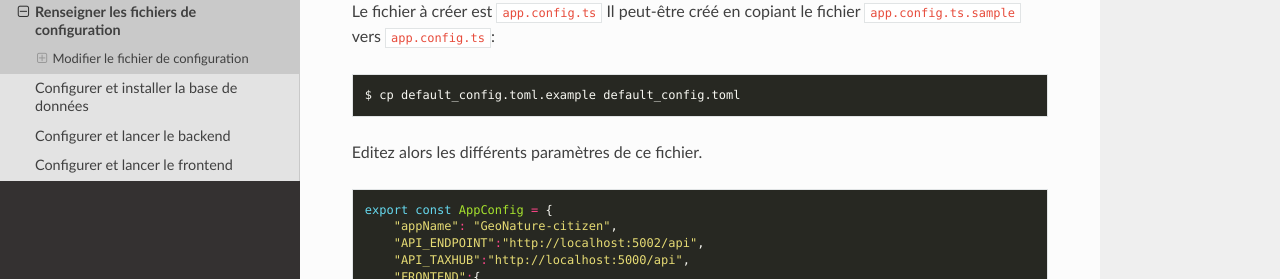
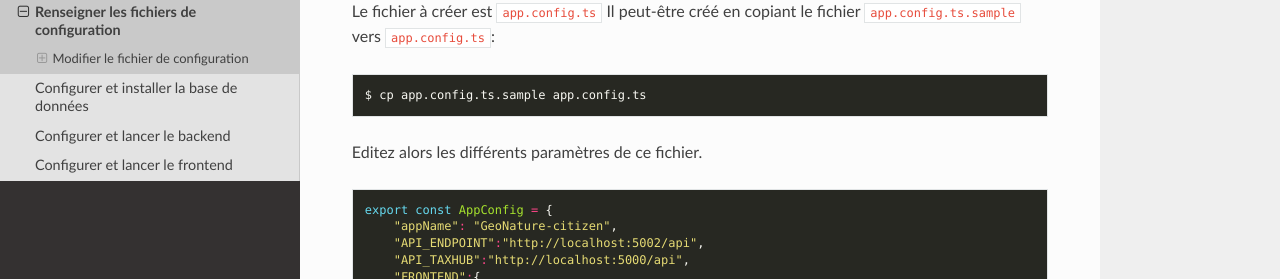
Before and after one commit to PnX-SI/GeoNature-citizen, a Sphinx documentation site: the page built from docs/devs/config_files.rst, in a window 1280 px wide and 900 px high, scrolled down 1348 px. Shown: the part 278-557 px from the top of the window. Built offline with Sphinx 7.4.7 and the Read the Docs theme 2.0.0, drawn with Linux system fonts in a browser that asks for light colours.

Commit message:
[doc] Correction de fautes de frappe

```diff
--- a/docs/devs/config_files.rst
+++ b/docs/devs/config_files.rst
@@ -94,7 +94,7 @@ vers ``app.config.ts``:
 
 .. code-block:: bash
 
-    $ cp default_config.toml.example default_config.toml
+    $ cp app.config.ts.sample app.config.ts
 
 Editez alors les différents paramètres de ce fichier.
 
--- a/docs/devs/init_launch_db.rst
+++ b/docs/devs/init_launch_db.rst
@@ -9,7 +9,7 @@ PostgreSQL et son extension spatiale PostGIS.
 Installer le serveur
 ####################
 
-Pour installer le serveur de base de données, suiviz les \
+Pour installer le serveur de base de données, suivez les \
 instructions du site officiel \
 `PostgreSQL Downloads <https://www.postgresql.org/download/>`_:
 
```
